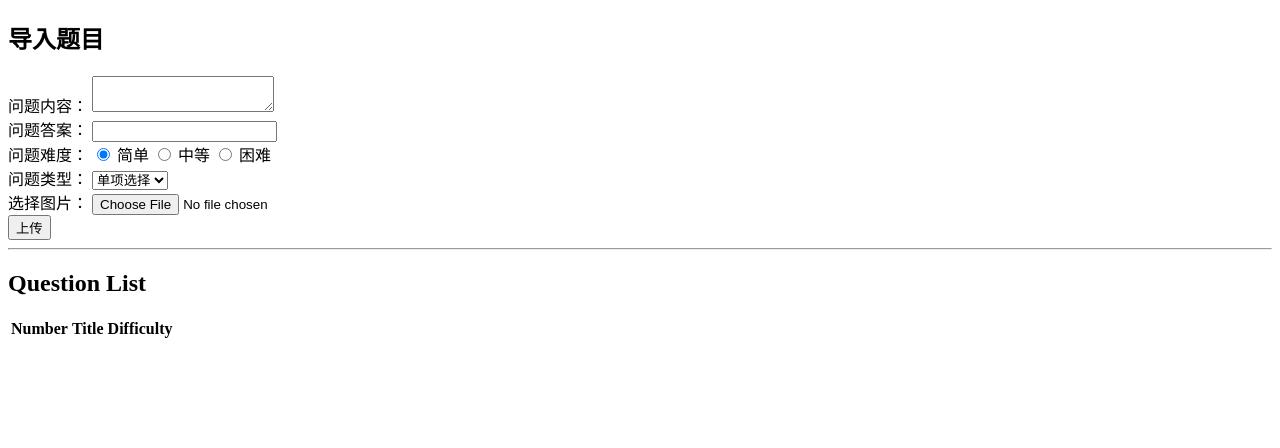
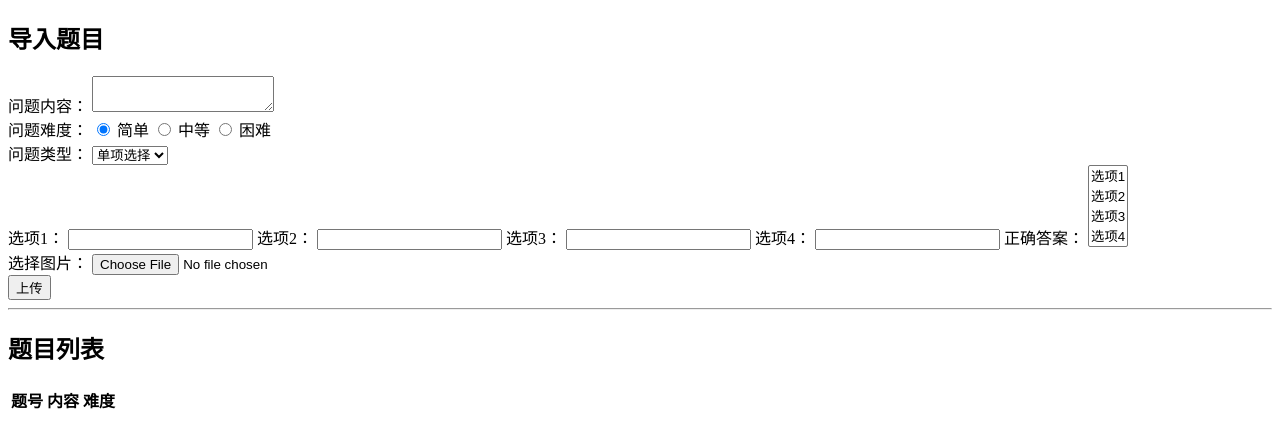
Before and after one commit to 0002202/test_git, a Django app: template templates/question/import_question.html in a window 1280 px wide. Shown: the top 448 px of the page. Run offline with Django 3.2, Linux system fonts and the light colour scheme; the template is opened without the code that fills it, so the values that code supplies are empty.

Commit message:
新增选项存储

```diff
--- a/templates/question/import_question.html
+++ b/templates/question/import_question.html
@@ -12,10 +12,6 @@
           <div>
             <label for="id_content">问题内容：</label>
             <textarea name="content" id="id_content"></textarea>
-          </div>
-          <div>
-            <label for="id_answer">问题答案：</label>
-            <input type="text" name="answer" id="id_answer">
           </div>
           <div>
             <label for="id_difficulty">问题难度：</label>
@@ -36,6 +32,26 @@
                   <option value="F">填空</option>
               </select>
           </div>
+        <div>
+            <label for="option1">选项1：</label>
+              <input type="text" name="option1" id="option1" required>
+
+              <label for="option2">选项2：</label>
+              <input type="text" name="option2" id="option2" required>
+
+              <label for="option3">选项3：</label>
+              <input type="text" name="option3" id="option3" required>
+
+              <label for="option3">选项4：</label>
+              <input type="text" name="option4" id="option4" required>
+              <label for="correct_options">正确答案：</label>
+              <select name="correct_options" id="correct_options" multiple>
+                <option value="1">选项1</option>
+                <option value="2">选项2</option>
+                <option value="3">选项3</option>
+                <option value="4">选项4</option>
+              </select>
+        </div>
           <div>
             <label for="id_image">选择图片：</label>
             <input type="file" name="image" id="id_image" accept="image/*">
@@ -47,19 +63,19 @@
 
     </form>
     <hr>
-    <h2>Question List</h2>
+    <h2>题目列表</h2>
   <table>
     <thead>
       <tr>
-        <th>Number</th>
-        <th>Title</th>
-        <th>Difficulty</th>
+        <th>题号</th>
+        <th>内容</th>
+        <th>难度</th>
       </tr>
     </thead>
     <tbody>
       {% for question in msg %}
         <tr>
-            <td>第{{ question.id }}题：</td>
+          <td>第{{ question.id }}题：</td>
           <td><a href="{% url 'question_image' pk=question.pk %}">{{ question.content }}</a></td>
           <td>{{ question.get_difficulty_display }}</td>
         </tr>
--- a/test_git/urls.py
+++ b/test_git/urls.py
@@ -26,5 +26,6 @@ urlpatterns = [
 
     path('question/<int:pk>/image/', question_image, name='question_image'),
     path('question/', show_question),
-    path('save_question/', save_question)
+    path('save_question/', save_question),
+
 ] + static(settings.MEDIA_URL, document_root=settings.MEDIA_ROOT)       # 能够在目录中正确的找到工作目录
```
Also changed, not shown: templates/question/show_question.html (+3 -0 lines), testAPP/models.py (+11 -1 lines), testAPP/views.py (+25 -10 lines), db.sqlite3, media/images/a660c8ffly1g1jj4t7uk4j20p00am75e.jpg (added), testAPP/migrations/0005_delete_question.py (added), testAPP/migrations/0006_initial.py (added), testAPP/migrations/0007_remove_question_answer.py (added).
